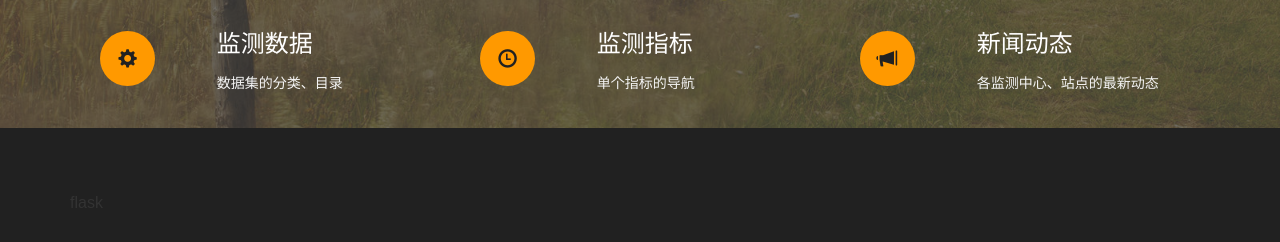
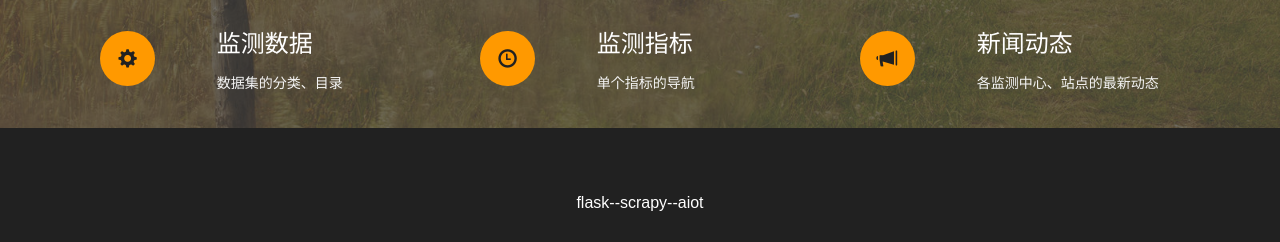
Before and after one commit to Christings/flask_scrapy_aiot, a Flask app: page / in a window 1280 px wide. Shown: the part 670-912 px from the top of the page. Run offline with Flask 2, Linux system fonts and the light colour scheme; some libraries are stand-ins or nearby versions.

Commit message:
样式文件

```diff
--- a/flask_aiot/app/templates/index.html
+++ b/flask_aiot/app/templates/index.html
@@ -45,7 +45,7 @@
         <div class="container">
             <div class="col-xs-12 text-right">
                 {% if current_user.is_authenticated %}
-                    <a href="#">您好，{{ current_user.username }}</a>
+                    <a href="#">您好，{{ current_user.email }}</a>
                     <a href="{{ url_for('auth.logout') }}">退出</a>
                     <a href="{{ url_for('auth.register') }}">注册</a>
                 {% else %}
@@ -189,8 +189,8 @@
     {#    {% block footer %}#}
     <div class="footer">
         <div class="container">
-            <nav class="navbar navbar-default">
-                flask
+            <nav class="navbar navbar-default" style="color: white;text-align: center">
+                flask--scrapy--aiot
             </nav>
         </div>
     </div>
```
